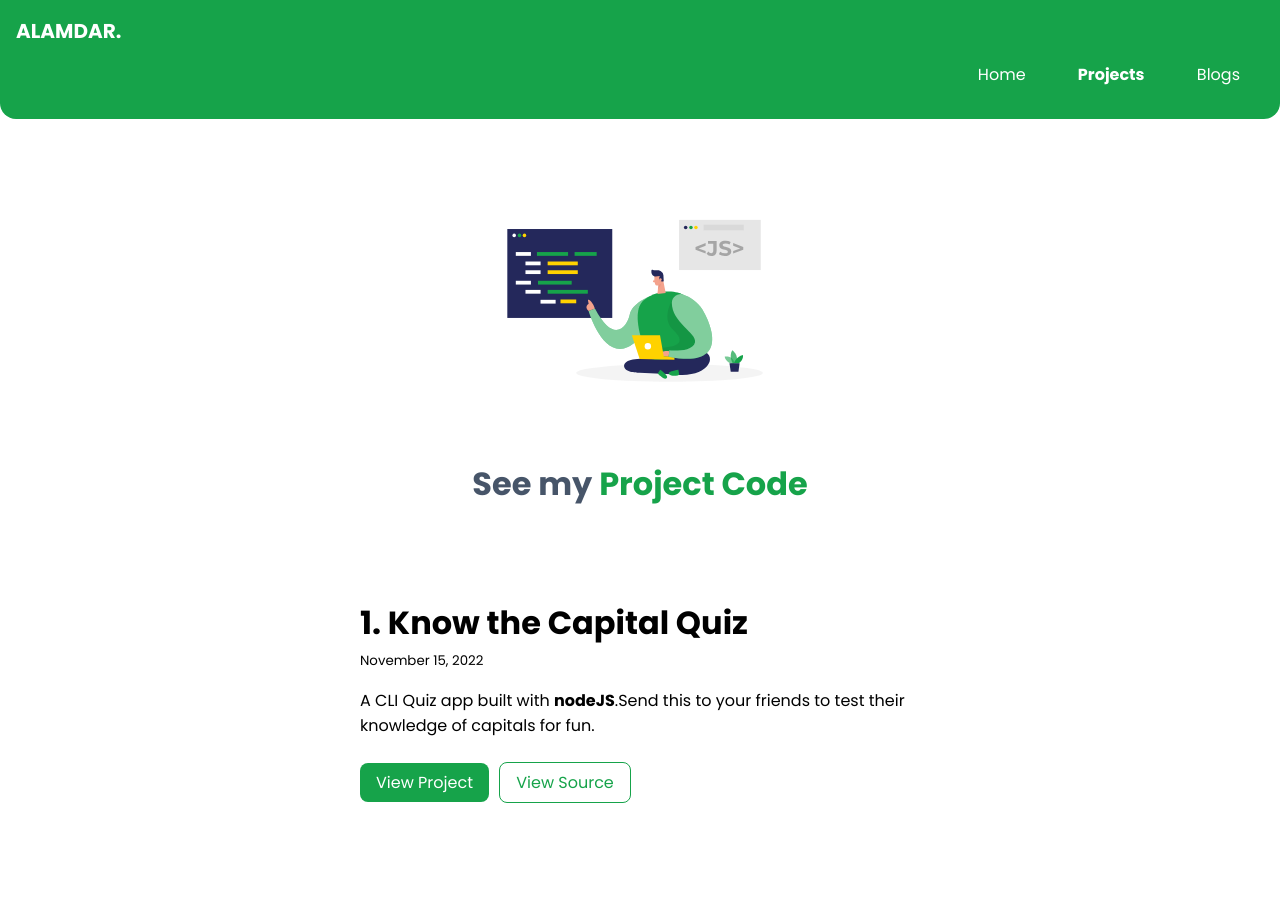
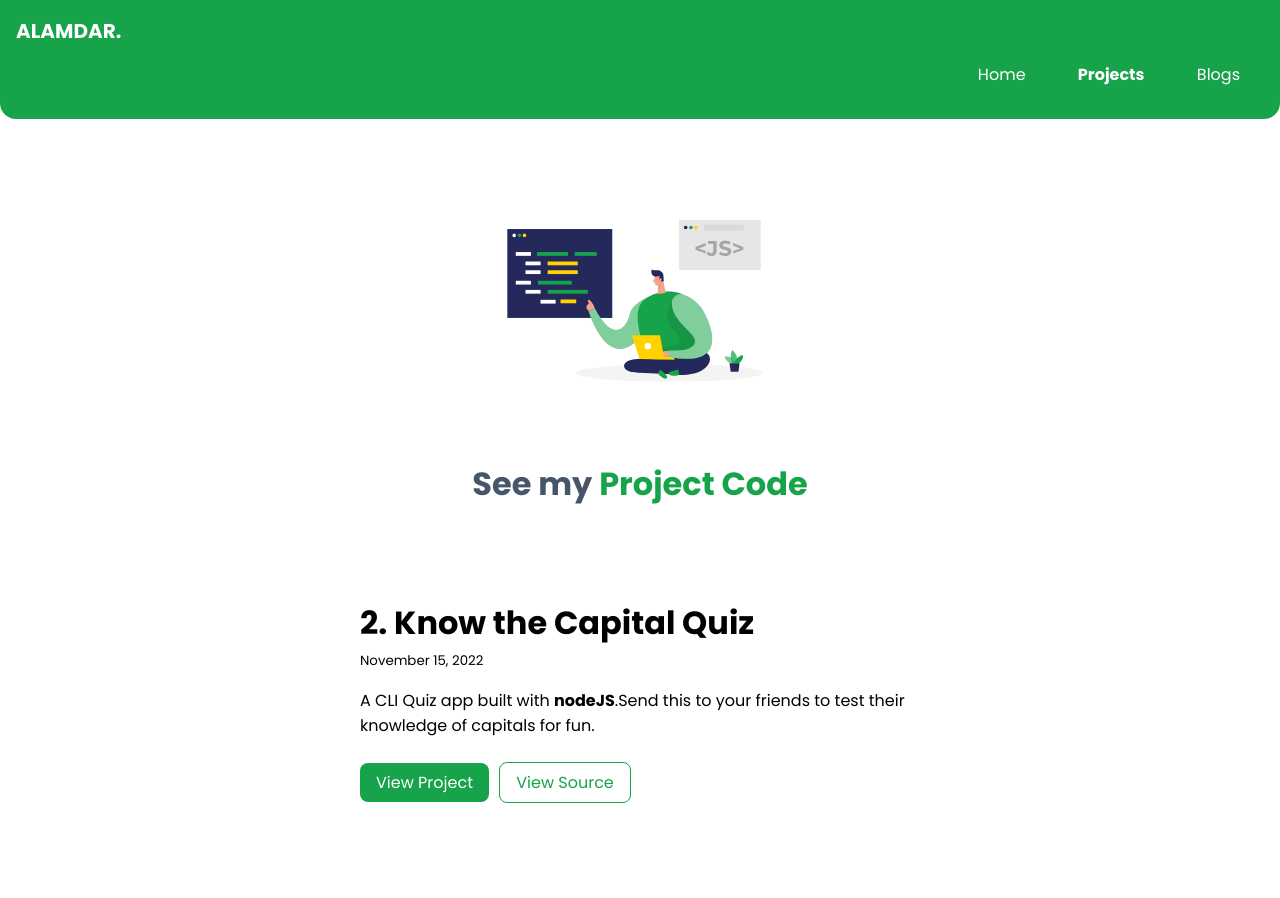
Before and after one commit to alamdar786/Neog-Camp-Mark-Four-and-Five, a plain HTML site: page Projects.html in a window 1280 px wide. Shown: the top 898 px of the page. Drawn offline with Linux system fonts and the light colour scheme.

Commit message:
Minor Changes

```diff
--- a/Projects.html
+++ b/Projects.html
@@ -41,7 +41,7 @@
 
         <li>
             <div class="project container-center">
-            <h1>1. Know the Capital Quiz</h1>
+            <h1>2. Know the Capital Quiz</h1>
             <small>November 15, 2022</small>
             <p>A CLI Quiz app built with <strong>nodeJS</strong>.Send this to your friends to test their knowledge of capitals for fun.</p>
 
```
